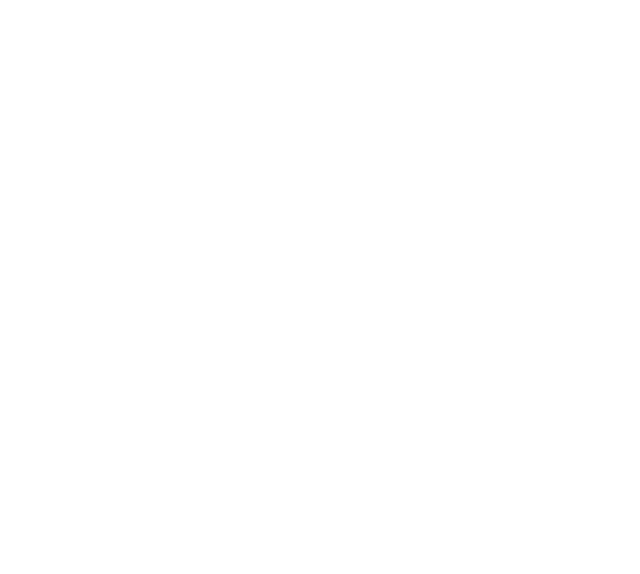
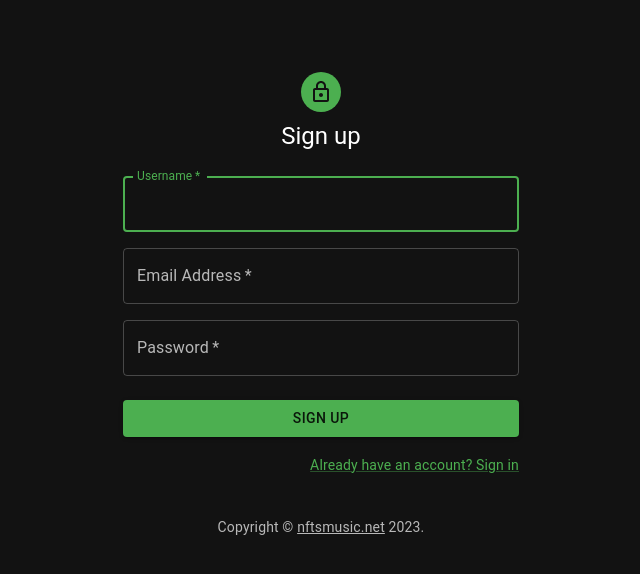
Before and after one commit to ilijapet/musicNFT_frontend, a React (Create React App) app in the folder client/: page /signup in a window 1280 px wide. Shown: the top 574 px of the page, without its empty margins (319-959 px from the left). Built offline with nearby package versions, Linux system fonts and the light colour scheme; no server answers.

Commit message:
adding sign up and sign in page

```diff
--- a/client/package.json
+++ b/client/package.json
@@ -11,12 +11,15 @@
     "@testing-library/jest-dom": "^5.17.0",
     "@testing-library/react": "^13.4.0",
     "@testing-library/user-event": "^13.5.0",
+    "axios": "^1.6.2",
+    "formik": "^2.4.5",
     "react": "^18.2.0",
     "react-dom": "^18.2.0",
     "react-router-dom": "^5.2.0",
     "react-scripts": "5.0.1",
     "styled-components": "^6.1.1",
-    "web-vitals": "^2.1.4"
+    "web-vitals": "^2.1.4",
+    "yup": "^1.3.3"
   },
   "scripts": {
     "start:development": "env-cmd -f .env.development react-scripts start",
--- a/client/src/App.js
+++ b/client/src/App.js
@@ -1,12 +1,23 @@
-import logo from './logo.svg';
+import React from 'react';
+import { Route, BrowserRouter as Router, Switch } from 'react-router-dom';
 import './App.css';
-import SignUp from './components/SignUp';
-import SignInSide from './components/SignInSide';
+import SignInSide from './components/signInSide';
+import SignUp from './components/signUp';
+
+
+
 
 function App() {
-  console.log(process.env.REACT_APP_BACKEND_HOST)
   return (
-      <SignInSide />
+    <Router>
+        <React.StrictMode>
+          <Switch>
+            <Route exact path="/" component={SignInSide}/>
+            <Route exact path="/signup" component={SignUp}/>
+            TODO: add password restart path
+          </Switch>
+        </React.StrictMode>
+      </Router>
     );
 }
 
--- /dev/null
+++ b/client/src/axios.js
@@ -0,0 +1,88 @@
+import axios from 'axios';
+
+const baseURL = `${process.env.REACT_APP_BACKEND_HOST}/api/`;
+
+const axiosInstance = axios.create({
+	baseURL: baseURL,
+	timeout: 5000,
+	headers: {
+		Authorization: localStorage.getItem('access_token')
+			? 'JWT ' + localStorage.getItem('access_token')
+			: null,
+		'Content-Type': 'application/json',
+		accept: 'application/json',
+	},
+});
+
+
+// axiosInstance.interceptors.response.use(
+// 	(response) => {
+// 		return response;
+// 	},
+// 	async function (error) {
+// 		const originalRequest = error.config;
+
+// 		if (typeof error.response === 'undefined') {
+// 			alert(
+// 				'A server/network error occurred. ' +
+// 					'Looks like CORS might be the problem. ' +
+// 					'Sorry about this - we will get it fixed shortly.'
+// 			);
+// 			return Promise.reject(error);
+// 		}
+
+// 		if (
+// 			error.response.status === 401 &&
+// 			originalRequest.url === baseURL + 'token/refresh/'
+// 		) {
+// 			window.location.href = '/login/';
+// 			return Promise.reject(error);
+// 		}
+
+// 		if (
+// 			error.response.data.code === 'token_not_valid' &&
+// 			error.response.status === 401 &&
+// 			error.response.statusText === 'Unauthorized'
+// 		) {
+// 			const refreshToken = localStorage.getItem('refresh_token');
+
+// 			if (refreshToken) {
+// 				const tokenParts = JSON.parse(atob(refreshToken.split('.')[1]));
+
+// 				// exp date in token is expressed in seconds, while now() returns milliseconds:
+// 				const now = Math.ceil(Date.now() / 1000);
+// 				console.log(tokenParts.exp);
+
+// 				if (tokenParts.exp > now) {
+// 					return axiosInstance
+// 						.post('/token/refresh/', { refresh: refreshToken })
+// 						.then((response) => {
+// 							localStorage.setItem('access_token', response.data.access);
+// 							localStorage.setItem('refresh_token', response.data.refresh);
+
+// 							axiosInstance.defaults.headers['Authorization'] =
+// 								'JWT ' + response.data.access;
+// 							originalRequest.headers['Authorization'] =
+// 								'JWT ' + response.data.access;
+
+// 							return axiosInstance(originalRequest);
+// 						})
+// 						.catch((err) => {
+// 							console.log(err);
+// 						});
+// 				} else {
+// 					console.log('Refresh token is expired', tokenParts.exp, now);
+// 					window.location.href = '/login/';
+// 				}
+// 			} else {
+// 				console.log('Refresh token not available.');
+// 				window.location.href = '/login/';
+// 			}
+// 		}
+
+// 		// specific error handling done elsewhere
+// 		return Promise.reject(error);
+// 	}
+// );
+
+export default axiosInstance;
--- a/client/src/components/SignUp.js
+++ b/client/src/components/save.js
@@ -1,4 +1,5 @@
 import * as React from 'react';
+import { useHistory } from 'react-router-dom';
 import Avatar from '@mui/material/Avatar';
 import Button from '@mui/material/Button';
 import CssBaseline from '@mui/material/CssBaseline';
@@ -13,30 +14,60 @@
 import Container from '@mui/material/Container';
 import { createTheme, ThemeProvider } from '@mui/material/styles';
 
+import { green } from '@mui/material/colors';
+
+
+import axiosInstance from '../axios';
+
+
+
 function Copyright(props) {
   return (
-    <Typography variant="body2" color="text.secondary" align="center" {...props}>
+      <Typography variant="body2" color="text.secondary" align="center" {...props}>
       {'Copyright © '}
       <Link color="inherit" href="https://nftsmusic.net/">
       nftsmusic.net
       </Link>{' '}
       {new Date().getFullYear()}
       {'.'}
-    </Typography>
+      </Typography>
   );
 }
 
 // TODO remove, this demo shouldn't need to reset the theme.
 
-const defaultTheme = createTheme();
+const defaultTheme = createTheme(
+  {
+      palette: {
+          mode: "dark",
+      primary: {
+          main: green[500],
+      },
+      secondary: {
+          main: green[500]
+}
+}}
+);
+
 
 export default function SignUp() {
+
+  const history = useHistory();
+
   const handleSubmit = (event) => {
     event.preventDefault();
     const data = new FormData(event.currentTarget);
-    console.log({
+    axiosInstance.post('user/register/', {
       email: data.get('email'),
       password: data.get('password'),
+      user_name: data.get('firstName'),
+    }).then((res) => {
+      history.push('/');
+      console.log(res);
+      console.log(res.data);
+    }).catch((error) => {
+      console.error('There was an error!', error.response.data);
+      alert('There was an error!');
     });
   };
 
@@ -58,27 +89,22 @@
           <Typography component="h1" variant="h5">
             Sign up
           </Typography>
+
           <Box component="form" noValidate onSubmit={handleSubmit} sx={{ mt: 3 }}>
+
+
+
+
             <Grid container spacing={2}>
-              <Grid item xs={12} sm={6}>
+              <Grid item xs={12} sm={12}>
                 <TextField
-                  autoComplete="given-name"
+                  autoComplete="username"
                   name="firstName"
                   required
                   fullWidth
                   id="firstName"
-                  label="First Name"
+                  label="Username"
                   autoFocus
-                />
-              </Grid>
-              <Grid item xs={12} sm={6}>
-                <TextField
-                  required
-                  fullWidth
-                  id="lastName"
-                  label="Last Name"
-                  name="lastName"
-                  autoComplete="family-name"
                 />
               </Grid>
               <Grid item xs={12}>
@@ -102,12 +128,7 @@
                   autoComplete="new-password"
                 />
               </Grid>
-              <Grid item xs={12}>
-                <FormControlLabel
-                  control={<Checkbox value="allowExtraEmails" color="primary" />}
-                  label="I want to receive inspiration, marketing promotions and updates via email."
-                />
-              </Grid>
+
             </Grid>
             <Button
               type="submit"
@@ -119,7 +140,7 @@
             </Button>
             <Grid container justifyContent="flex-end">
               <Grid item>
-                <Link href="#" variant="body2">
+                <Link href="/" variant="body2">
                   Already have an account? Sign in
                 </Link>
               </Grid>
--- a/client/src/components/SignInSide.js
+++ b/client/src/components/signInSide.js
@@ -1,5 +1,5 @@
 // import * as React from 'react';
-import React, { useState } from "react";
+import React, { useState, useEffect } from "react";
 import Avatar from '@mui/material/Avatar';
 import Button from '@mui/material/Button';
 import CssBaseline from '@mui/material/CssBaseline';
@@ -14,7 +14,11 @@
 import Typography from '@mui/material/Typography';
 import { createTheme, ThemeProvider } from '@mui/material/styles';
 
+// Here we should improt post component and PostLoading component
+
 import { green } from '@mui/material/colors';
+
+import axiosInstance from '../axios';
 
 function Copyright(props) {
     return (
@@ -56,29 +60,23 @@
             password: data.get('password'),
         });
 
-        console.log(process.env.REACT_APP_BACKEND_HOST)
-        console.log(`${process.env.REACT_APP_BACKEND_HOST}/api/token/`)
+        try {
+            const response = await axiosInstance.post('token/', {
+                email: data.get('email'),
+                password: data.get('password'),
+            });
 
-        await fetch(`${process.env.REACT_APP_BACKEND_HOST}/api/token/`, {
-            method: "POST",
-            // Adding body or contents to send
-            body: JSON.stringify({
-                email: data.get('email'),
-                password: data.get('password')
-            }),
-            // Adding headers to the request
-            headers: {
-                "Content-type": "application/json; charset=UTF-8"
-            }
-        })
-        .then((response) => response.json())
-        .then((data) => {
-            setAccess(data["access"]);
-            setRefresh(data["refresh"]);
-            console.log(data["refresh"], data["access"]);
-        })
-        .catch((error) => console.log(error));
-};
+            // response.data will contain the response from the server
+            console.log(response.data);
+            // If the server sends back access and refresh tokens, you can save them like this:
+            setAccess(response.data["access"]);
+            setRefresh(response.data["refresh"]);
+        } catch (error) {
+            // If the request fails, the error object will contain information about what went wrong
+            console.log(error);
+        }
+        };
+
 
 return (
     <ThemeProvider theme={defaultTheme}>
@@ -154,7 +152,7 @@
                 </Link>
                 </Grid>
                 <Grid item>
-                <Link href="#" variant="body2">
+                <Link href="/signup" variant="body2">
                     {"Don't have an account? Sign Up"}
                 </Link>
                 </Grid>
--- /dev/null
+++ b/client/src/components/signUp.js
@@ -0,0 +1,150 @@
+import * as React from 'react';
+import { useHistory } from 'react-router-dom';
+import Avatar from '@mui/material/Avatar';
+import Button from '@mui/material/Button';
+import CssBaseline from '@mui/material/CssBaseline';
+import TextField from '@mui/material/TextField';
+import FormControlLabel from '@mui/material/FormControlLabel';
+import Checkbox from '@mui/material/Checkbox';
+import Link from '@mui/material/Link';
+import Grid from '@mui/material/Grid';
+import Box from '@mui/material/Box';
+import LockOutlinedIcon from '@mui/icons-material/LockOutlined';
+import Typography from '@mui/material/Typography';
+import Container from '@mui/material/Container';
+import { createTheme, ThemeProvider } from '@mui/material/styles';
+
+import { green } from '@mui/material/colors';
+
+
+import axiosInstance from '../axios';
+
+
+
+function Copyright(props) {
+  return (
+      <Typography variant="body2" color="text.secondary" align="center" {...props}>
+      {'Copyright © '}
+      <Link color="inherit" href="https://nftsmusic.net/">
+      nftsmusic.net
+      </Link>{' '}
+      {new Date().getFullYear()}
+      {'.'}
+      </Typography>
+  );
+}
+
+// TODO remove, this demo shouldn't need to reset the theme.
+
+const defaultTheme = createTheme(
+  {
+      palette: {
+          mode: "dark",
+      primary: {
+          main: green[500],
+      },
+      secondary: {
+          main: green[500]
+}
+}}
+);
+
+
+export default function SignUp() {
+
+  const history = useHistory();
+
+  const handleSubmit = (event) => {
+    event.preventDefault();
+    const data = new FormData(event.currentTarget);
+    axiosInstance.post('user/register/', {
+      email: data.get('email'),
+      password: data.get('password'),
+      user_name: data.get('firstName'),
+    }).then((res) => {
+      history.push('/');
+      console.log(res);
+      console.log(res.data);
+    }).catch((error) => {
+      console.error('There was an error!', error.response.data);
+      alert('There was an error!');
+    });
+  };
+
+  return (
+    <ThemeProvider theme={defaultTheme}>
+      <Container component="main" maxWidth="xs">
+        <CssBaseline />
+        <Box
+          sx={{
+            marginTop: 8,
+            display: 'flex',
+            flexDirection: 'column',
+            alignItems: 'center',
+          }}
+        >
+          <Avatar sx={{ m: 1, bgcolor: 'secondary.main' }}>
+            <LockOutlinedIcon />
+          </Avatar>
+          <Typography component="h1" variant="h5">
+            Sign up
+          </Typography>
+
+          <Box component="form" noValidate onSubmit={handleSubmit} sx={{ mt: 3 }}>
+            <Grid container spacing={2}>
+              <Grid item xs={12} sm={12}>
+                <TextField
+                  autoComplete="username"
+                  name="firstName"
+                  required
+                  fullWidth
+                  id="firstName"
+                  label="Username"
+                  autoFocus
+                />
+              </Grid>
+              <Grid item xs={12}>
+                <TextField
+                  required
+                  fullWidth
+                  id="email"
+                  label="Email Address"
+                  name="email"
+                  autoComplete="email"
+                />
+              </Grid>
+              <Grid item xs={12}>
+                <TextField
+                  required
+                  fullWidth
+                  name="password"
+                  label="Password"
+                  type="password"
+                  id="password"
+                  autoComplete="new-password"
+                />
+              </Grid>
+
+            </Grid>
+            <Button
+              type="submit"
+              fullWidth
+              variant="contained"
+              sx={{ mt: 3, mb: 2 }}
+            >
+              Sign Up
+            </Button>
+            <Grid container justifyContent="flex-end">
+              <Grid item>
+                <Link href="/" variant="body2">
+                  Already have an account? Sign in
+                </Link>
+              </Grid>
+            </Grid>
+          </Box>
+        </Box>
+        <Copyright sx={{ mt: 5 }} />
+      </Container>
+    </ThemeProvider>
+  );
+}
--- a/client/src/index.js
+++ b/client/src/index.js
@@ -1,7 +1,6 @@
 import React from 'react';
 import * as serviceWorker from './serviceWorker';
 import './index.css';
-import { Route, BrowserRouter as Router, Switch } from 'react-router-dom';
 import App from './App';
 import reportWebVitals from './reportWebVitals';
 import { createRoot } from 'react-dom/client';
@@ -11,17 +10,8 @@
 const container = document.getElementById('root');
 const root = createRoot(container); // createRoot(container!) if you use TypeScript
 
-const routing = (
-  <Router>
-		<React.StrictMode>
-			<Switch>
-				<Route exact path="/" component={App} />
-			</Switch>
-		</React.StrictMode>
-	</Router>
-);
 
-root.render(routing);
+root.render(<App />);
 
 // ReactDOM.render(routing, document.getElementById('root'));
 // If you want your app to work offline and load faster, you can change
```
Also changed, not shown: client/src/components/postLoading.js (added, +13 -0 lines), 1 other file (tests, documents, lock files or other folders).
